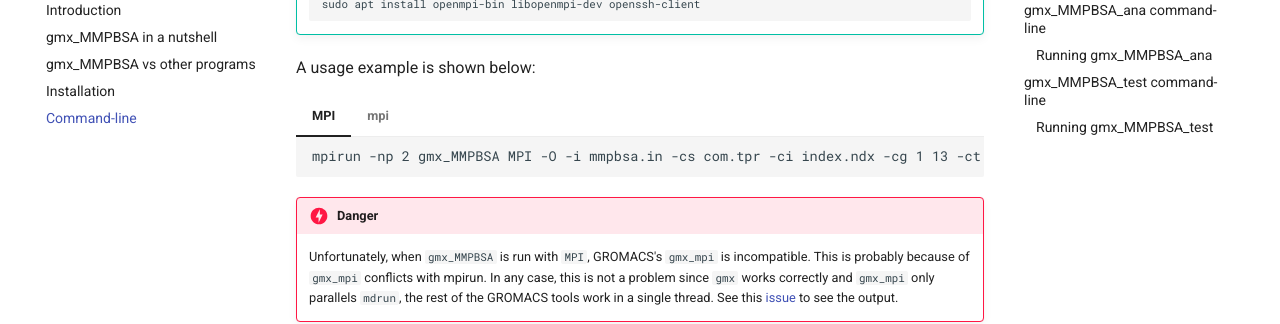
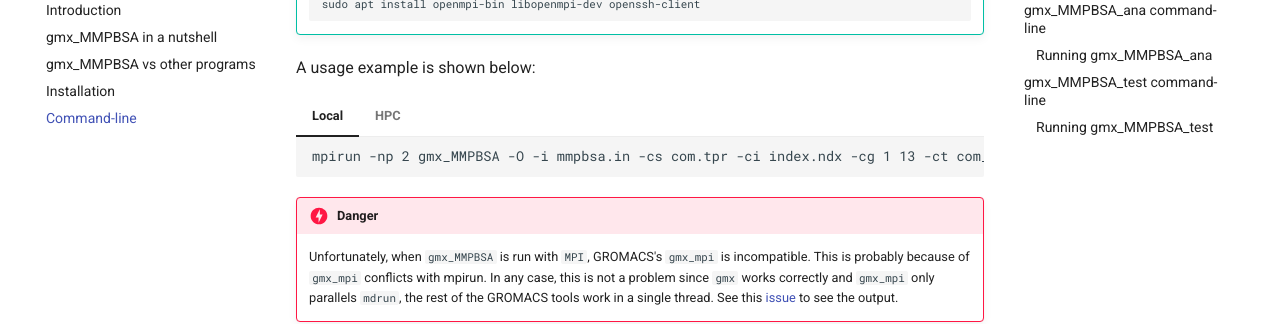
Before and after one commit to Valdes-Tresanco-MS/gmx_MMPBSA, an MkDocs documentation site: the page built from docs/command-line.md, in a window 1280 px wide and 900 px high, scrolled down 3548 px. Shown: the part 152-476 px from the top of the window. Built offline with MkDocs 1.6.1 and Material for MkDocs 9.7.7, drawn with Linux system fonts in a browser that asks for light colours; comment, search, counter and statistics services are not loaded; some of the changed lines change nothing that is shown.

Commit message:
MPI execution examples: locally and HPC

```diff
--- a/docs/command-line.md
+++ b/docs/command-line.md
@@ -176,13 +176,26 @@
 
     A usage example is shown below:
 
-    === "MPI"
+    === "Local"
 
-            mpirun -np 2 gmx_MMPBSA MPI -O -i mmpbsa.in -cs com.tpr -ci index.ndx -cg 1 13 -ct com_traj.xtc
+            mpirun -np 2 gmx_MMPBSA -O -i mmpbsa.in -cs com.tpr -ci index.ndx -cg 1 13 -ct com_traj.xtc
 
-    === "mpi"
+    === "HPC"
 
-            mpirun -np 2 gmx_MMPBSA mpi -O -i mmpbsa.in -cs com.tpr -ci index.ndx -cg 1 13 -ct com_traj.xtc
+            #!/bin/sh
+            #PBS -N nmode
+            #PBS -o nmode.out
+            #PBS -e nmode.err
+            #PBS -m abe
+            #PBS -M email@domain.edu
+            #PBS -q brute
+            #PBS -l nodes=1:surg:ppn=3
+            #PBS -l pmem=1450mb or > 5gb for nmode calculation
+
+            cd $PBS_O_WORKDIR
+
+            mpirun -np 3 gmx_MMPBSA -O -i mmpbsa.in -cs com.tpr -ci index.ndx -cg 1 13 -ct com_traj.xtc > progress.log
+
 
     !!! danger
         Unfortunately, when `gmx_MMPBSA` is run with `MPI`, GROMACS's `gmx_mpi` is incompatible. This is probably
```
